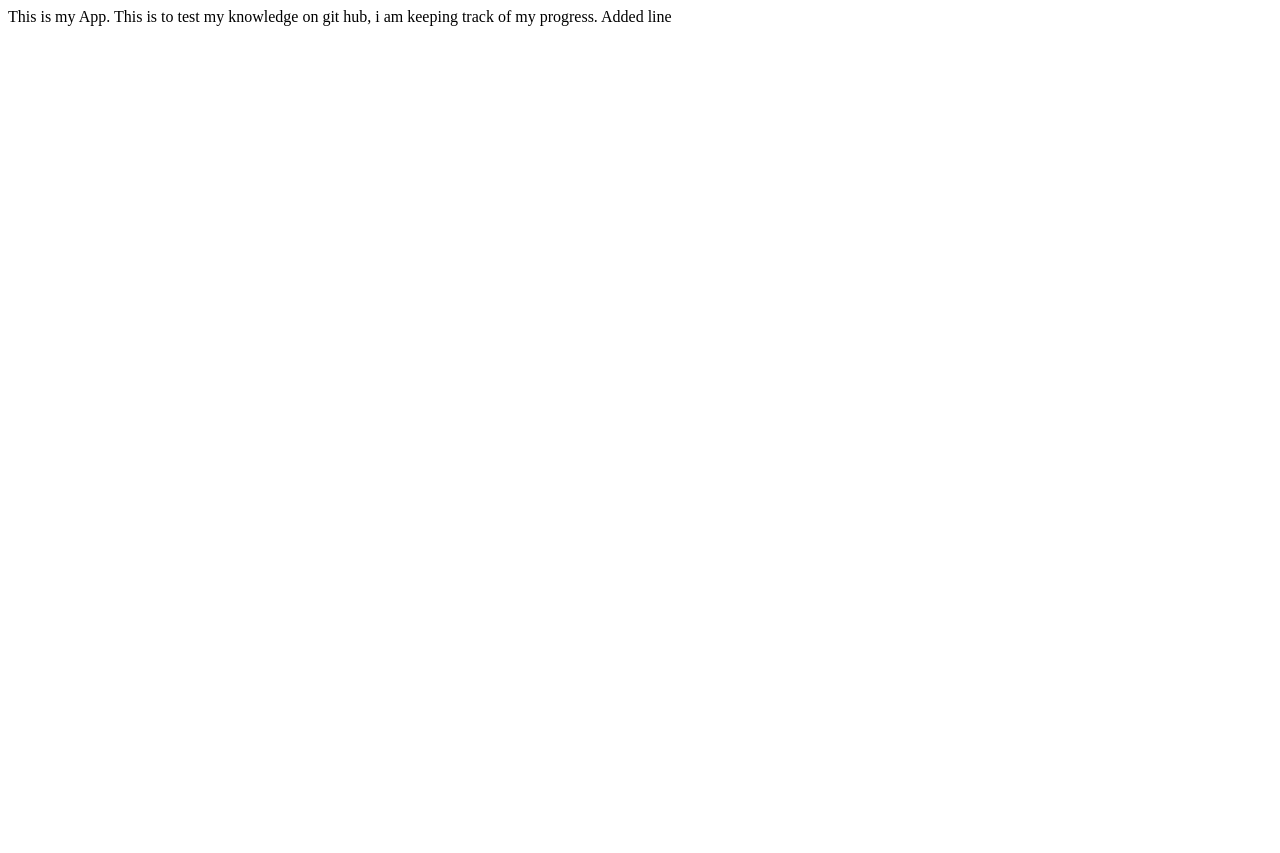
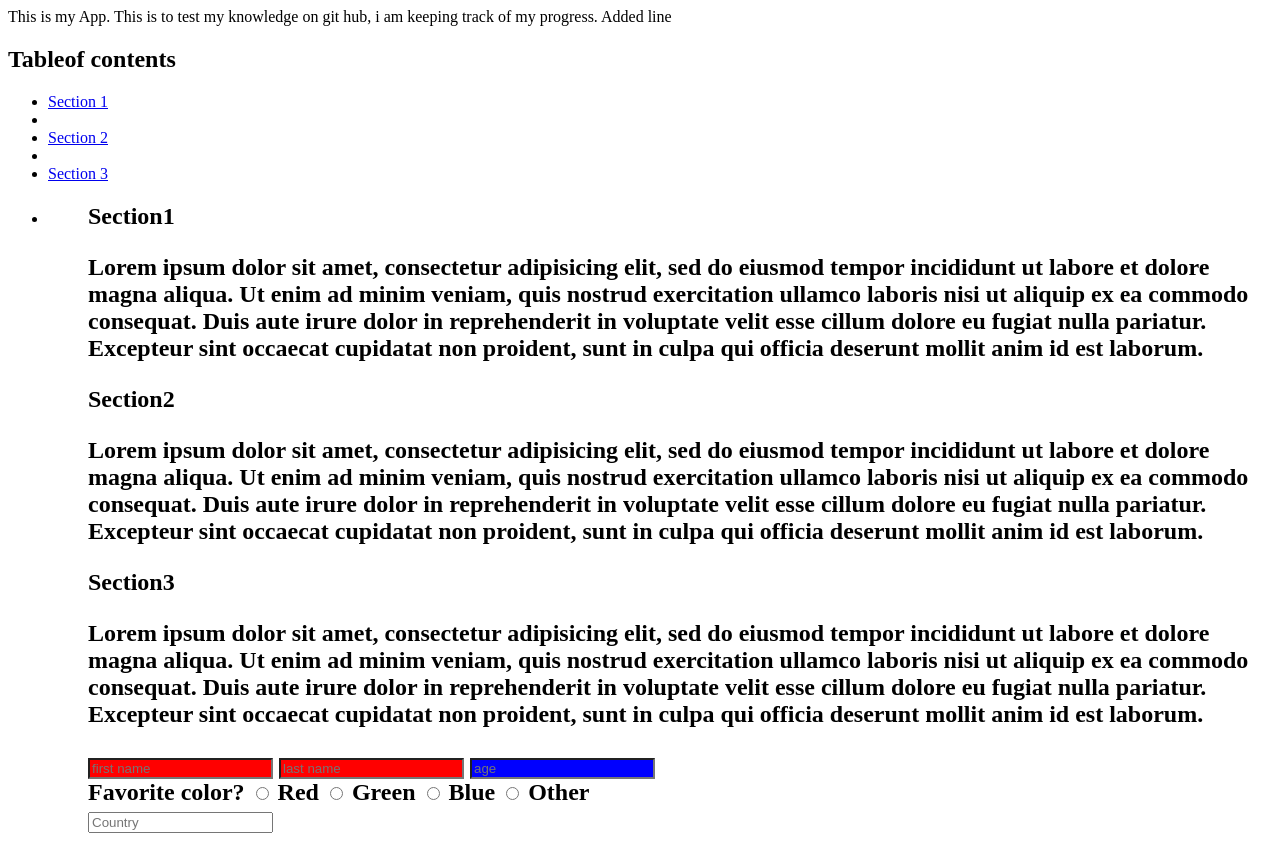
Before and after one commit to NGmoses/myApp, a plain HTML site: page index.html in a window 1280 px wide. Before the commit the page ends 800 px from the top, so only its background shows below. Drawn offline with Linux system fonts and the light colour scheme.

Commit message:
added some useful css styles for html 5

```diff
--- a/index.html
+++ b/index.html
@@ -3,11 +3,61 @@
   <head>
     <meta charset="utf-8">
     <title>My App</title>
+    <style>
+      input[type=text]{
+        background-color: red;
+      }
+      input[type=number]{
+        background-color: blue;
+      }
+    </style>
   </head>
   <body>
     This is my App.
     This is to test my knowledge on git hub, i am keeping track of my progress.
     Added line
 
+    <h2>Tableof contents</h2>
+    <ul>
+      <li><a href="#section1">Section 1<a><li>
+      <li><a href="#section2">Section 2<a><li>
+      <li><a href="#section3">Section 3<a><li>
+    <ul>
+    <h2 id="section1">Section1<h2>
+    <p>
+      Lorem ipsum dolor sit amet, consectetur adipisicing elit, sed do eiusmod tempor incididunt ut labore et dolore magna aliqua. Ut enim ad minim veniam, quis nostrud exercitation ullamco laboris nisi ut aliquip ex ea commodo consequat. Duis aute irure dolor in reprehenderit in voluptate velit esse cillum dolore eu fugiat nulla pariatur. Excepteur sint occaecat cupidatat non proident, sunt in culpa qui officia deserunt mollit anim id est laborum.
+    </p>
+    <h2 id="section2">Section2<h2>
+    <p>
+      Lorem ipsum dolor sit amet, consectetur adipisicing elit, sed do eiusmod tempor incididunt ut labore et dolore magna aliqua. Ut enim ad minim veniam, quis nostrud exercitation ullamco laboris nisi ut aliquip ex ea commodo consequat. Duis aute irure dolor in reprehenderit in voluptate velit esse cillum dolore eu fugiat nulla pariatur. Excepteur sint occaecat cupidatat non proident, sunt in culpa qui officia deserunt mollit anim id est laborum.
+    </p>
+    <h2 id="section3">Section3<h2>
+    <p>
+      Lorem ipsum dolor sit amet, consectetur adipisicing elit, sed do eiusmod tempor incididunt ut labore et dolore magna aliqua. Ut enim ad minim veniam, quis nostrud exercitation ullamco laboris nisi ut aliquip ex ea commodo consequat. Duis aute irure dolor in reprehenderit in voluptate velit esse cillum dolore eu fugiat nulla pariatur. Excepteur sint occaecat cupidatat non proident, sunt in culpa qui officia deserunt mollit anim id est laborum.
+    </p>
+
+    <form>
+      <div>
+          <input name="name" type="text" placeholder="first name">
+          <input name="name" type="text" placeholder="last name">
+          <input name="name" type="number" placeholder="age">
+      </div>
+
+      <div>
+          Favorite color?
+          <input name="color" type="radio" value="red"> Red
+          <input name="color" type="radio" value="Green"> Green
+          <input name="color" type="radio" value="Blue"> Blue
+          <input name="color" type="radio" value="Other"> Other
+      </div>
+
+      <div>
+        <input name="country" list="countries" placeholder="Country">
+        <datalist id="countries">
+          <option value="Uganda">
+          <option value="Kenya">
+          <option value="USA"
+      </div>
+    </form>
   </body>
 </html>
```
Also changed, not shown: index.css (added).
